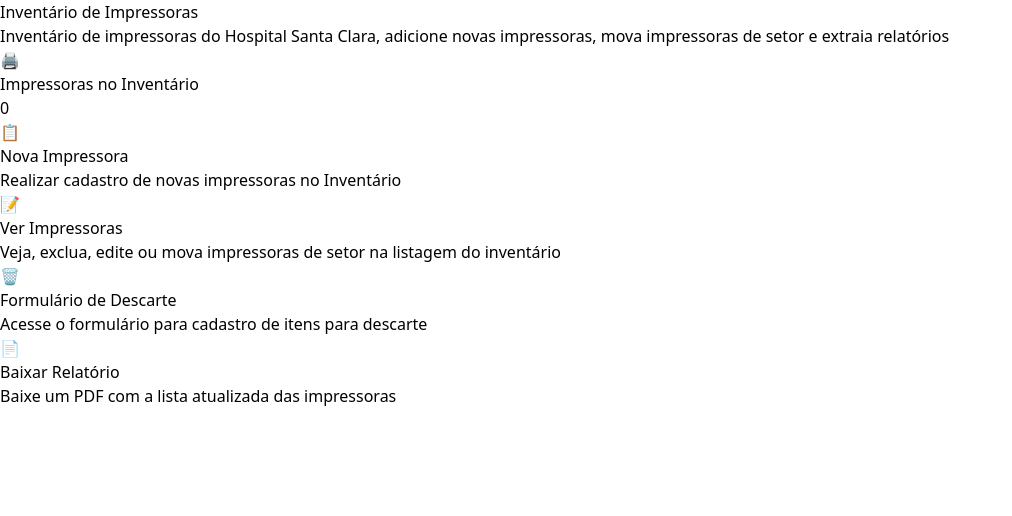
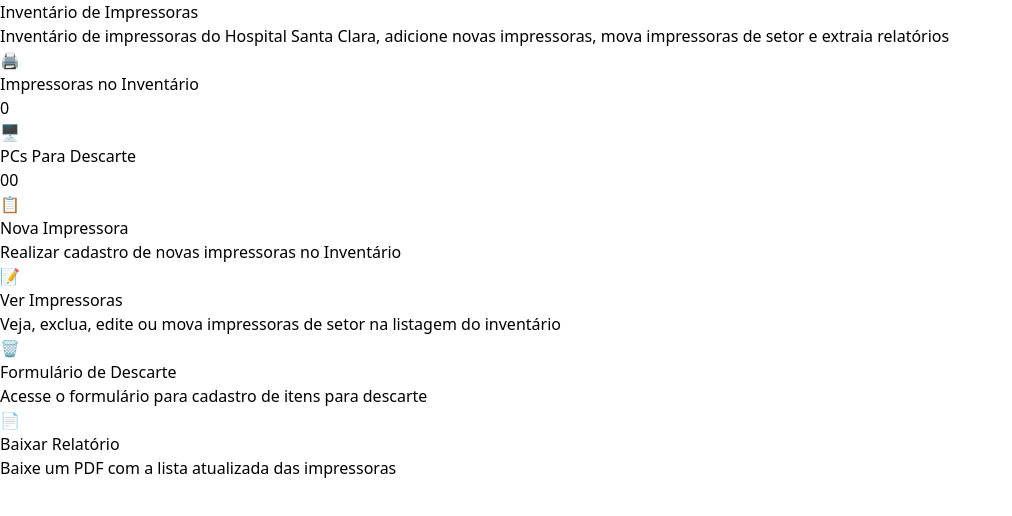
Before and after one commit to thomas-almeida/cpd-inventory, a React (Vite) app in the folder client/: page / in a window 1280 px wide. Shown: the top 516 px of the page, without its empty margins (0-1012 px from the left). Built offline with nearby package versions, Linux system fonts and the light colour scheme; no server answers.

Commit message:
new sheet

```diff
--- a/client/src/views/Dashboard.jsx
+++ b/client/src/views/Dashboard.jsx
@@ -32,6 +32,18 @@
                   <div className="w-[80%] flex justify-center items-center">
                     <h3 className="font-semibold text-xl mb-2 w-[55%]">Impressoras no Inventário</h3>
                     <p className="text-6xl text-blue-500 text-center font-semibold w-[30%]">{printersData?.length}</p>
+                  </div>
+                </div>
+              </div>
+
+              <div className="border-4 p-4 py-6 my-2 rounded-md shadow-sm h-[150px] mx-2 flex justify-center items-center">
+                <div className="flex justify-center items-center">
+                  <div className="w-[25%]">
+                    <h3 className="text-6xl">🖥</h3>
+                  </div>
+                  <div className="w-[80%] flex justify-center items-center">
+                    <h3 className="font-semibold text-xl mb-2 w-[55%]">PCs Para Descarte</h3>
+                    <p className="text-6xl text-blue-500 text-center font-semibold w-[30%]">00</p>
                   </div>
                 </div>
               </div>
@@ -71,7 +83,7 @@
               </div>
 
               <div
-                  onClick={() => setActiveScreen('disposal-form') }
+                onClick={() => setActiveScreen('disposal-form')}
                 className="border-4 p-4 py-6 my-2 rounded-md shadow-sm h-[150px] mx-2 cursor-pointer transition hover:scale-[1.02] hover:border-blue-400"
               >
                 <div className="flex justify-center items-center">
```
Also changed, not shown: 1 other file (tests, documents, lock files or other folders). Lines whose indentation alone changed are shown as unchanged.
